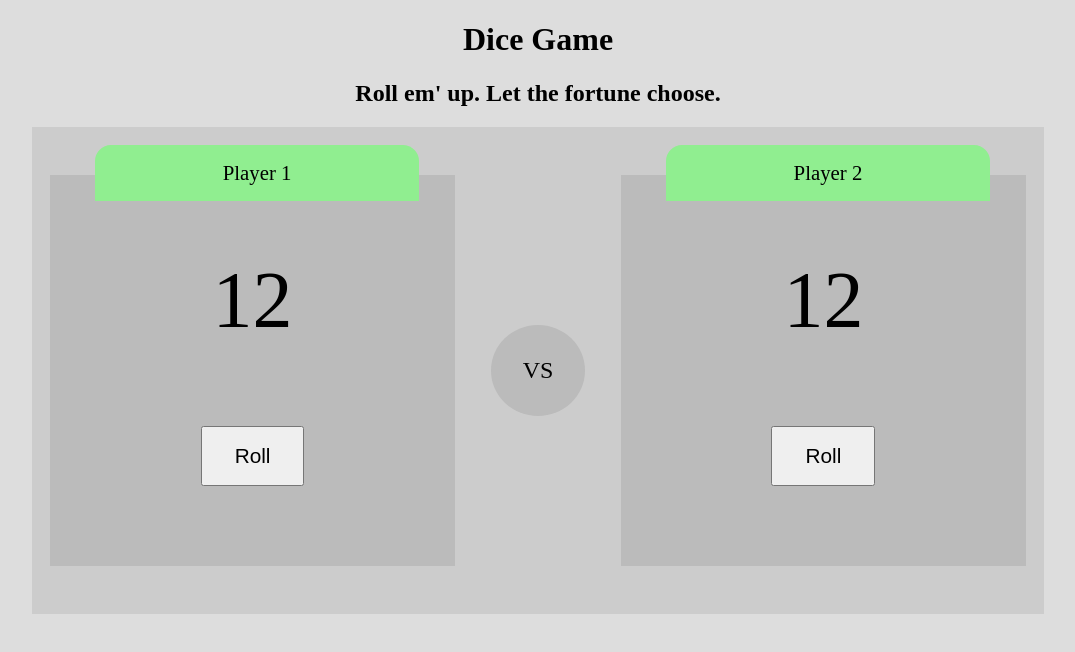
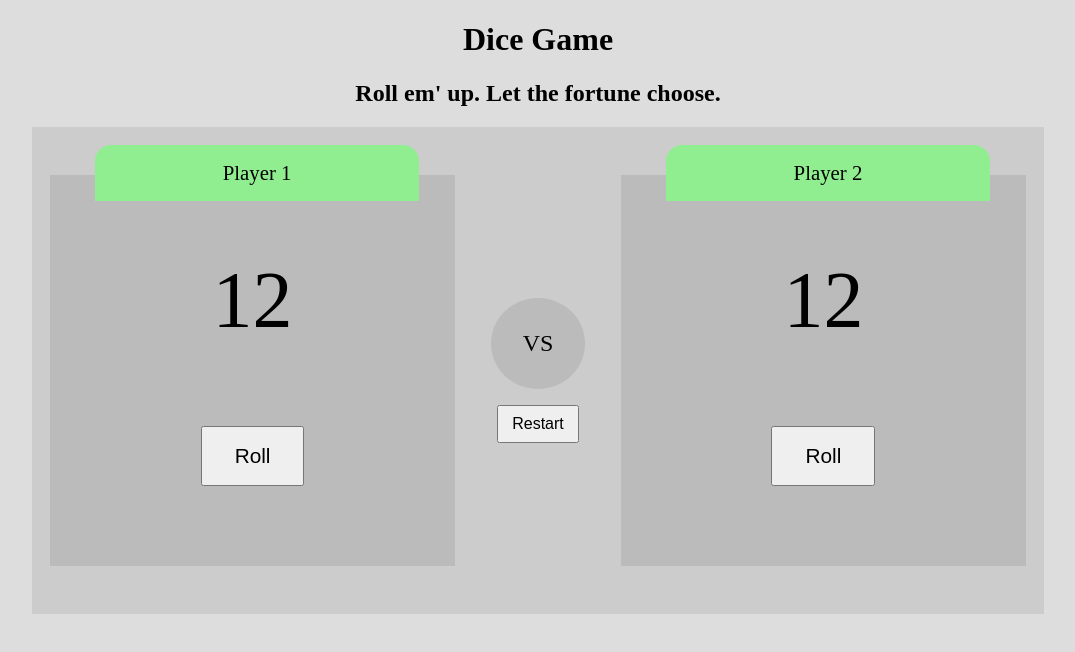
Before and after one commit to YosepRA/DiceGame, a website: page dist/index.html in a window 1280 px wide. Shown: the whole page, without its empty margins (102-1177 px from the left). Drawn offline with Linux system fonts and the light colour scheme.

Commit message:
Added restart functionality

```diff
--- a/scss/main.scss
+++ b/scss/main.scss
@@ -20,11 +20,23 @@ main {
     justify-content: space-around;
     align-items: center;
 
-    .versus {
-      background-color: #bbb;
-      padding: 2rem;
-      border-radius: 50%;
-      font-size: 1.5rem;
+    .separator {
+      .separator-versus {
+        background-color: #bbb;
+        padding: 2rem;
+        border-radius: 50%;
+        font-size: 1.5rem;
+      }
+
+      .separator-restart {
+        margin-top: 1rem;
+        text-align: center;
+
+        button {
+          font-size: 1rem;
+          padding: 0.5rem 0.8rem;
+        }
+      }
     }
 
     .dice {
@@ -58,6 +70,10 @@ main {
         font-size: 1.3rem;
         padding: 1rem 2rem;
       }
+
+      &.win {
+        background: lightgreen;
+      }
     }
   }
 }
```
Also changed, not shown: dist/index.html, dist/public/css/main.min.css, dist/public/js/main.js, 1 other file.
